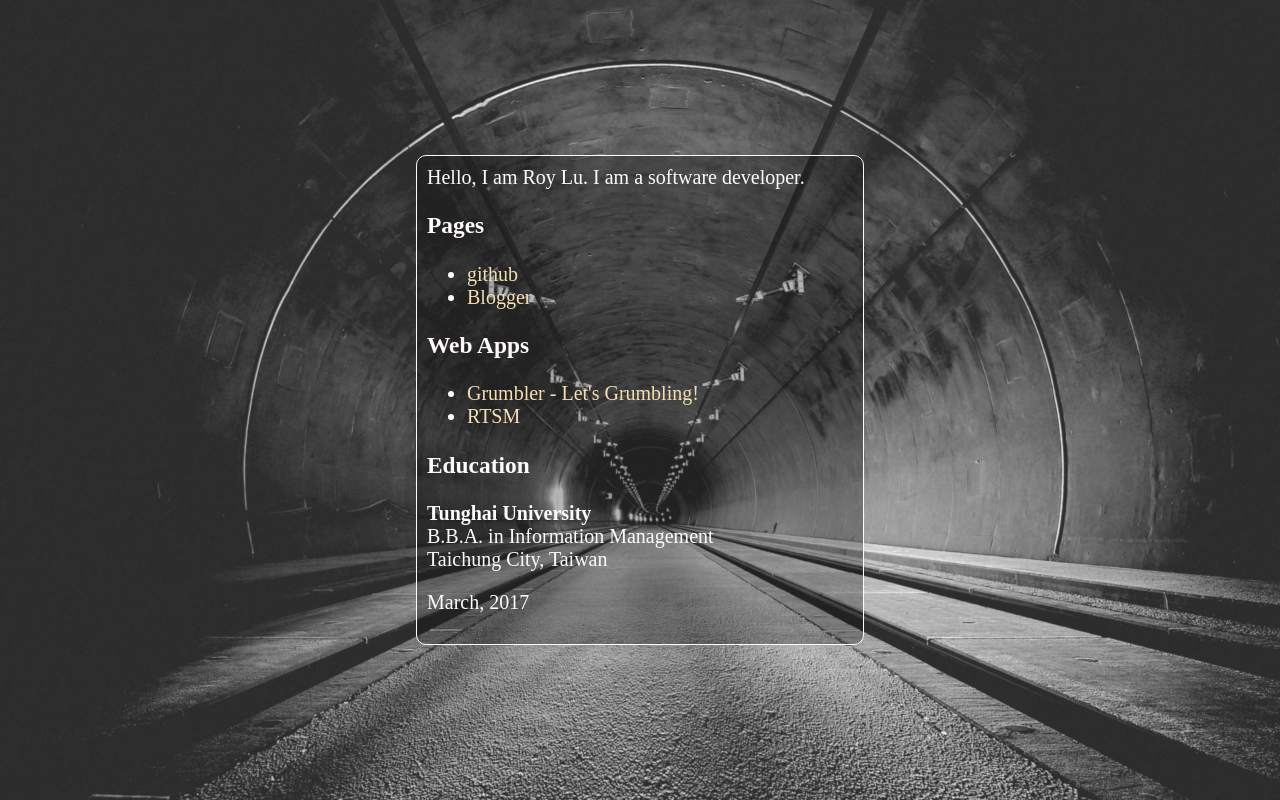
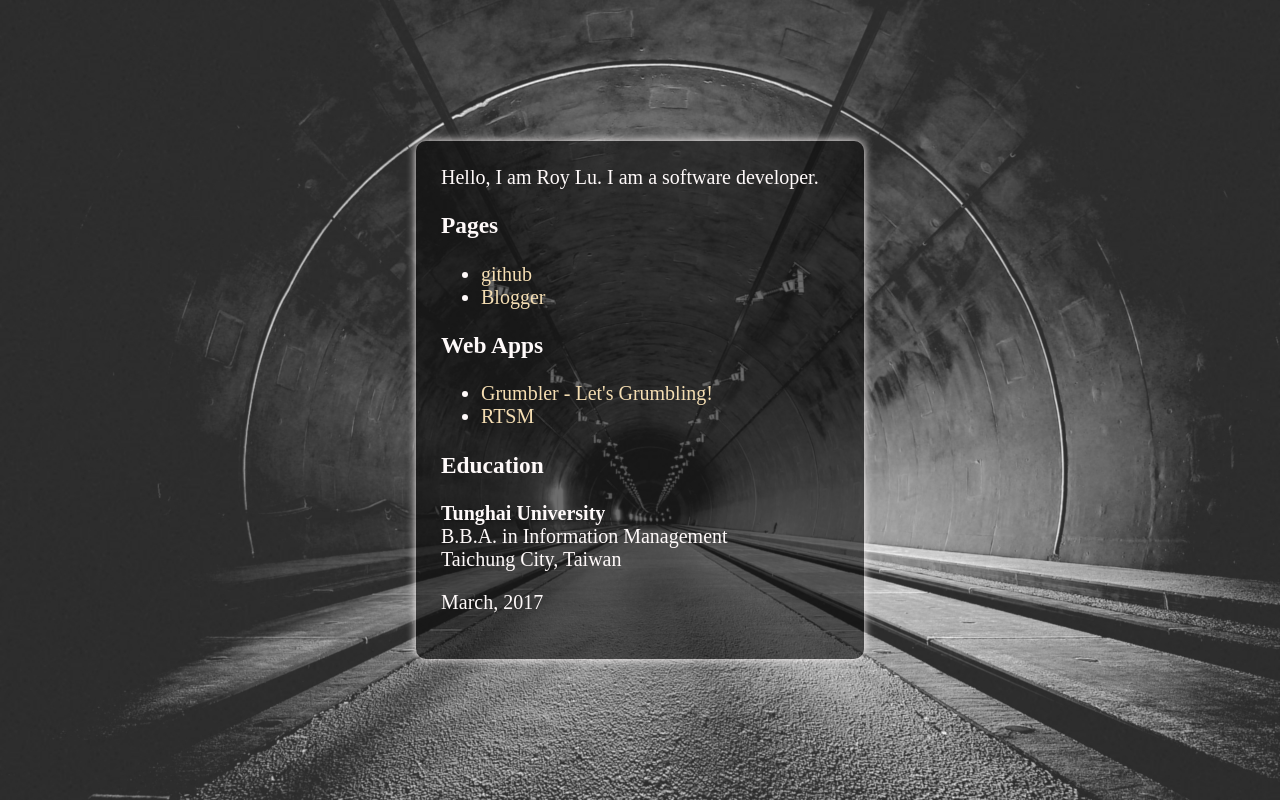
Before and after one commit to roycrxtw/myhome, a Node project: template views/home.handlebars in a window 1280 px wide. Run offline with Node 20 templates, Linux system fonts and the light colour scheme; the template is opened without the code that fills it, so the values that code supplies are empty; some libraries are stand-ins or nearby versions.

Commit message:
adjust home appearance

```diff
--- a/public/css/home.css
+++ b/public/css/home.css
@@ -52,11 +52,12 @@ a:hover{
 	display: block;
 	width: 90vw;
 	margin: auto;
-	border: 1px solid snow;
+	border: 0px solid snow;
 	border-radius: 10px;
-	padding: 10px;
+	box-shadow: 0 0 10px snow;
+	padding: 25px;
 	overflow: hidden;
-	background-color: rgba(10, 10, 10, 0.3);
+	background-color: rgba(10, 10, 10, 0.6);
 }
 
 @media only screen and (min-width: 768px){
```
